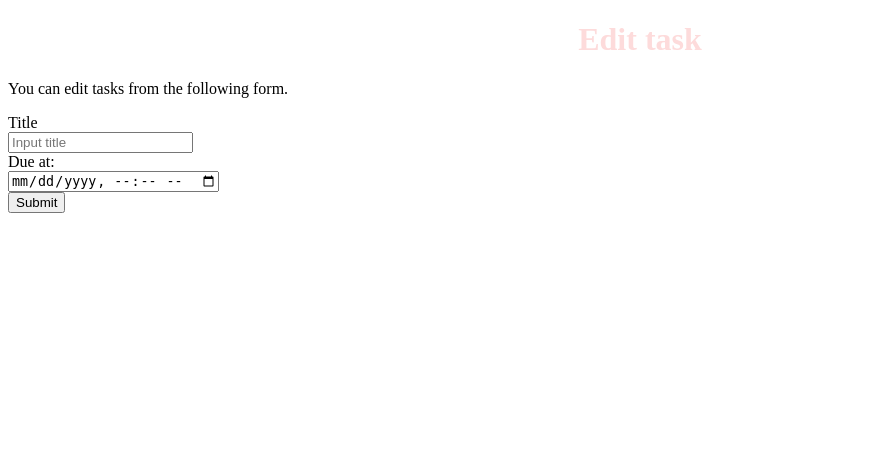
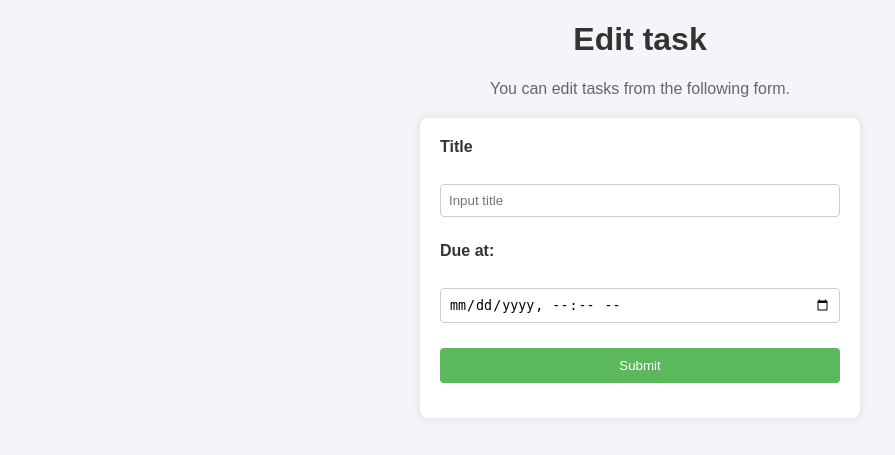
Before and after one commit to s1f102302382/django-test-exercise, a Django app: template todo/templates/todo/edit.html in a window 1280 px wide. Shown: the top 455 px of the page, without its empty margins (0-895 px from the left). Run offline with Django 5.2, Linux system fonts and the light colour scheme; the template is opened without the code that fills it, so the values that code supplies are empty.

Commit message:
編集サイトのcss適用

```diff
--- a/todo/static/todo/css/edit.css
+++ b/todo/static/todo/css/edit.css
@@ -1,4 +1,61 @@
+/* edit.css */
+body {
+    font-family: Arial, sans-serif;
+    background-color: #f4f4f9;
+    margin: 0;
+    padding: 0;
+}
+
 h1 {
-    color: #f0080825;
     text-align: center;
+    color: #333;
 }
+
+p {
+    text-align: center;
+    color: #666;
+}
+
+form {
+    max-width: 400px;
+    margin: 20px auto;
+    padding: 20px;
+    background-color: #fff;
+    border-radius: 8px;
+    box-shadow: 0 0 10px rgba(0, 0, 0, 0.1);
+}
+
+form div {
+    margin-bottom: 15px;
+}
+
+form label {
+    display: block;
+    font-weight: bold;
+    margin-bottom: 5px;
+    color: #333;
+}
+
+form input[type="text"],
+form input[type="datetime-local"] {
+    width: 100%;
+    padding: 8px;
+    margin: 5px 0 10px 0;
+    border: 1px solid #ccc;
+    border-radius: 4px;
+    box-sizing: border-box;
+}
+
+form button {
+    width: 100%;
+    padding: 10px;
+    background-color: #5cb85c;
+    color: #fff;
+    border: none;
+    border-radius: 4px;
+    cursor: pointer;
+}
+
+form button:hover {
+    background-color: #4cae4c;
+}
```
